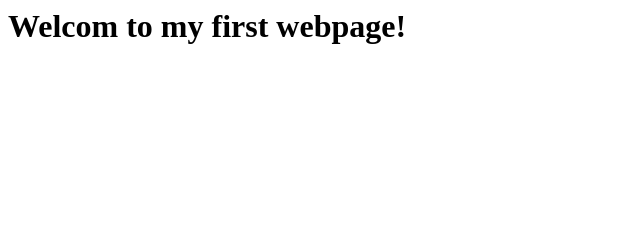
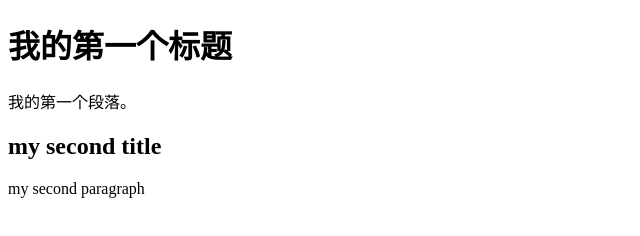
Before and after one commit to Rissoto8719/rissoto8719.github.io, a plain HTML site: page index.html in a window 1280 px wide. Shown: the whole page, without its empty margins (0-640 px from the left). Drawn offline with Linux system fonts and the light colour scheme.

Commit message:
Update index.html

```diff
--- a/index.html
+++ b/index.html
@@ -1 +1,26 @@
-<h1>Welcom to my first webpage!</h1>
+<!DOCTYPE HTML>
+<html>
+
+<head>
+    <meta charset="utf-8">
+    <title>菜鸟教程(runoob.com)</title>
+</head>
+
+<body>
+
+    <div>
+        <h1>我的第一个标题</h1>
+
+        <p>我的第一个段落。</p>
+    </div>
+
+    <div>
+
+
+        <h2>my second title</h2>
+
+        <p>my second paragraph</p>
+    </div>
+</body>
+
+</html>
```
